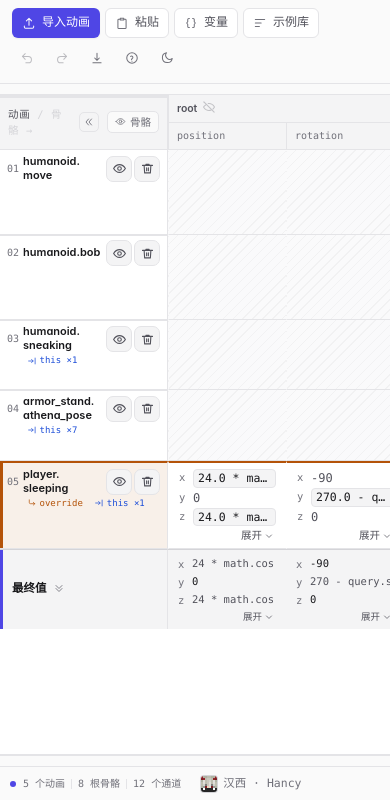
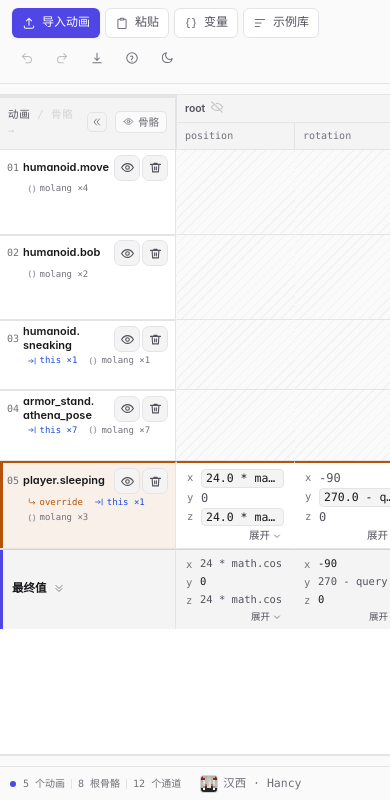
Before and after one commit to hanxi507-coder/bedrock-anim-lab, a plain HTML site: page index.html in a window 390 px wide. Shown: the part 44-844 px from the top of the page. Drawn offline with Linux system fonts and the light colour scheme.

Commit message:
fix(mobile): 左列加宽到 176px 并恢复 molang 芯片，和电脑端左列一致

```diff
--- a/index.html
+++ b/index.html
@@ -1610,8 +1610,8 @@ body.dragging .mtx tbody th.rowh:focus-visible { outline: none; }
     border-left: 0; border-right: 0; border-radius: 0;
     box-shadow: inset 0 1px 0 var(--border), inset 0 -1px 0 var(--border);
   }
-  .mtx { --lbl: 168px; width: max(100%, calc(var(--lbl) + var(--ncol, 1) * 118px)); font-size: 11.5px; }
-  .mtx thead th.corner, .mtx tbody th.rowh { width: 168px; min-width: 168px; padding: 6px 8px; }
+  .mtx { --lbl: 176px; width: max(100%, calc(var(--lbl) + var(--ncol, 1) * 118px)); font-size: 11.5px; }
+  .mtx thead th.corner, .mtx tbody th.rowh { width: 176px; min-width: 176px; padding: 6px 8px; }
   .mtx thead th.corner { font-size: 9.5px; }
   .mtx thead tr:first-child th { height: 26px; font-size: 10.5px; }
   .mtx thead th.boneh { font-size: 11px; padding: 5px 8px; }
@@ -1676,8 +1676,8 @@ body.dragging .mtx tbody th.rowh:focus-visible { outline: none; }
   }
   .statusbar { white-space: nowrap; font-size: 10px; gap: 4px; }
   .statusbar .sep { margin: 0 2px; }
-  /* 手机上「只是有表达式」不算关键信息：molang 计数先收起，override / -this 仍保留 */
-  .rh-meta .chip.mo { display: none; }
+  /* 手机上原来把 molang 计数藏掉，结果左列与电脑端不一致；现在保留，和桌面看齐 */
+  .rh-meta .chip.mo { display: inline-flex; }
   .vec i { padding-top: 1px; }
   .vec { gap: 1px; }
 }
```
Also changed, not shown: _lb1.jpeg (added).
